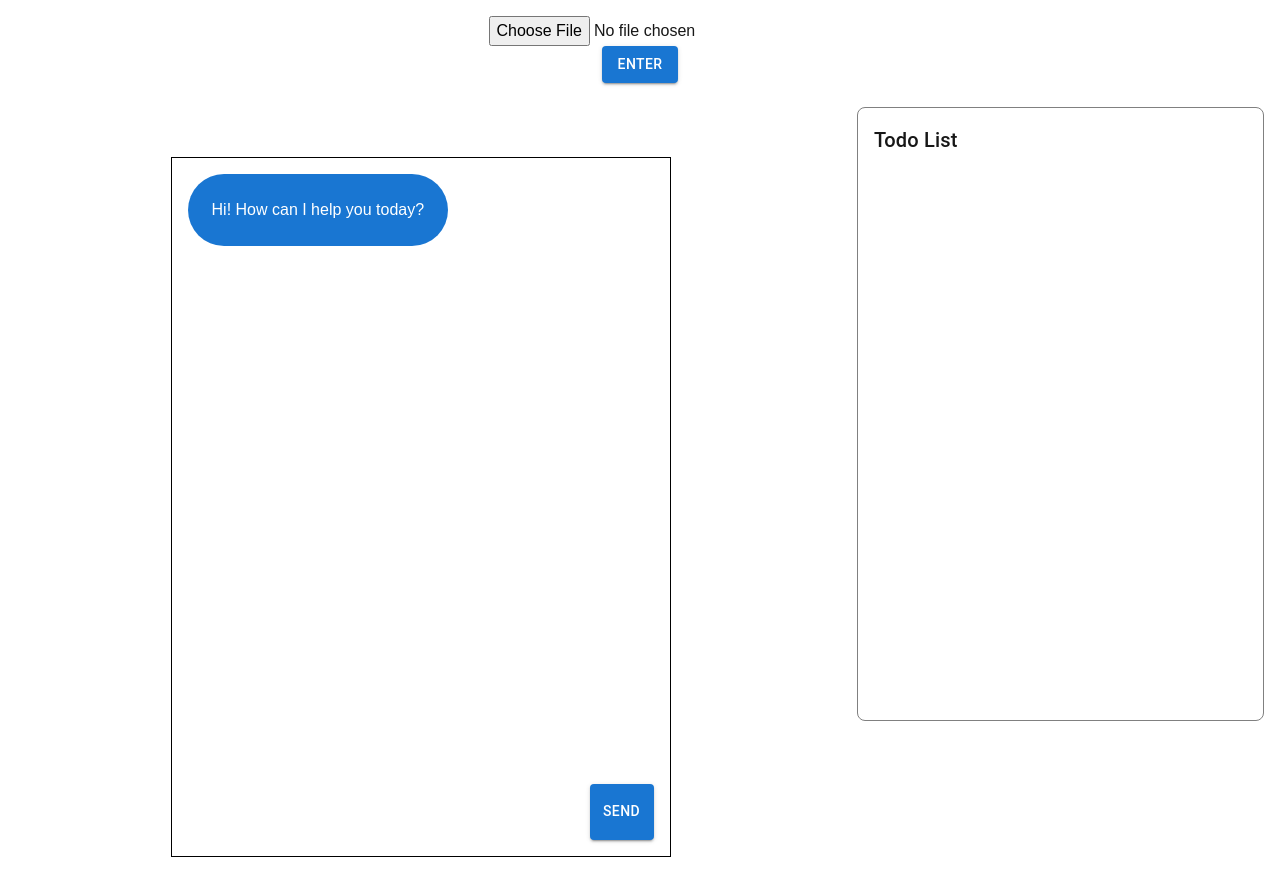
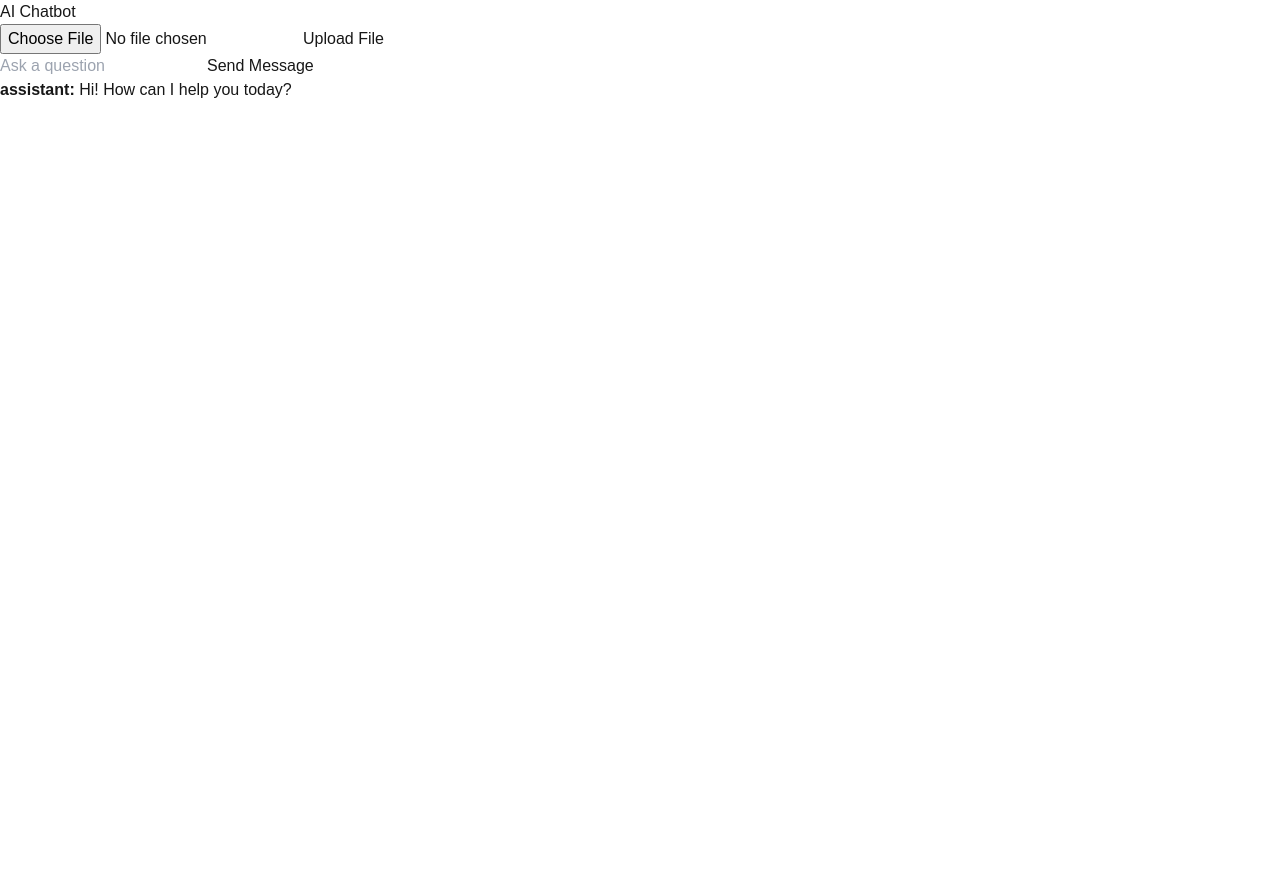
Before and after one commit to kyileiaye2021/insightbot, a Next.js app: page /dashboard in a window 1280 px wide. Shown: the top 896 px of the page. After the commit the page ends 800 px from the top, so only its background shows below. Built offline with nearby package versions, Linux system fonts and the light colour scheme.

Commit message:
updated setup_rag.py and dashboard/page.tsx

```diff
--- a/package.json
+++ b/package.json
@@ -15,10 +15,13 @@
     "@pinecone-database/pinecone": "^3.0.3",
     "@vercel/analytics": "^1.3.1",
     "axios": "^1.7.7",
+    "langchain": "^0.3.2",
+    "multer": "^1.4.5-lts.1",
     "next": "14.2.15",
     "openai": "^4.68.1",
     "react": "^18",
-    "react-dom": "^18"
+    "react-dom": "^18",
+    "tiktoken": "^1.0.17"
   },
   "devDependencies": {
     "@types/node": "^20",
--- a/src/app/dashboard/page.tsx
+++ b/src/app/dashboard/page.tsx
@@ -1,214 +1,76 @@
-'use client'
-import { Box, Button, Stack, TextField, Typography } from '@mui/material'
-import { useState } from 'react'
-import axios from 'axios'
+import axios from 'axios';
+import { useState } from 'react';
 
 export default function Home() {
-  const [file, setFile] = useState(null) // State to store selected file
+  const [file, setFile] = useState(null);
   const [messages, setMessages] = useState([
     {
       role: 'assistant',
       content: `Hi! How can I help you today?`,
     },
-  ])
-  const [message, setMessage] = useState('')
-  const [uploadMessage, setUploadMessage] = useState('') // State for showing upload status
+  ]);
+  const [message, setMessage] = useState('');
+  const [uploadMessage, setUploadMessage] = useState('');
 
-  // Functioin to handle file selection
-  //This function is triggered when a user selects a file
+  // Handle file selection
   const handleFileChange = (e) => {
-    setFile(e.target.files[0])
-  }
+    setFile(e.target.files[0]);
+  };
 
-  //function to handle file upload
-  //This function is triggered when the user clicks the Upload Files button.
+  // Handle file upload
   const handleUpload = async () => {
     if (!file) {
-      setUploadMessage('Please select a file to upload')
-      return
+      setUploadMessage('Please select a file to upload');
+      return;
     }
-    const formData = new FormData()
-    formData.append('file', file)
+
+    const formData = new FormData();
+    formData.append('file', file);
 
     try {
-      const response = await axios.post('http://127.0.0.1:5000/upload', formData);
-      setUploadMessage(response.data.message);  // Show success message
+      const response = await axios.post('http://127.0.0.1:5000/upload', formData, {
+        headers: {
+          'Content-Type': 'multipart/form-data',
+        },
+      });
+      setUploadMessage(response.data.message);
     } catch (error) {
-      setUploadMessage('Error uploading file');  // Show error message
-      console.error('File upload error:', error);
+      console.error('Error uploading file:', error);
+      setUploadMessage('Error uploading file');
     }
-  }
+  };
 
+  // Handle sending message to chatbot
   const sendMessage = async () => {
-    setMessage('')
-    setMessages((messages) => [
-      ...messages,
-      {role: 'user', content: message},
-      {role: 'assistant', content: ''},
-    ])
+    setMessage('');
+    setMessages((messages) => [...messages, { role: 'user', content: message }, { role: 'assistant', content: '' }]);
 
-    const response = fetch('http://127.0.0.1:5000/chat', { //// Point to Flask backend
-      method: 'POST',
-      headers: {
-        'Content-Type': 'application/json',
-      },
-      body: JSON.stringify({ question: message }), // send only the user message
-    }).then(async (res) => {
-      const reader = res.body.getReader()
-      const decoder = new TextDecoder()
-      let result = ''
-
-      return reader.read().then(function processText({done, value}) {
-        if (done) {
-          return result
-        }
-
-        const text = decoder.decode(value || new Uint8Array(), {stream: true})
-        setMessages((messages) => {
-          let lastMessage = messages[messages.length - 1]
-          let otherMessages = messages.slice(0, messages.length - 1)
-          return [
-            ...otherMessages,
-            {...lastMessage, content: lastMessage.content + text},
-          ]
-        })
-        return reader.read().then(processText)
-      })
-    })
-  }
-
-  /*const addTodo = () => {
-    if (todo.trim()) {
-      setTodos([...todos, todo])
-      setTodo('')
+    try {
+      const response = await axios.post('http://127.0.0.1:5000/chat', { question: message });
+      const assistantReply = response.data.answer;
+      setMessages((messages) => [...messages, { role: 'assistant', content: assistantReply }]);
+    } catch (error) {
+      console.error('Error sending message:', error);
     }
-  }*/
+  };
 
   return (
-<Box
-      width="100vw"
-      height="100vh"
-      display="flex"
-      flexDirection="column"
-      justifyContent="flex-start"
-      alignItems="center"
-      p={2}
-    >
-      {/* Top Button */}
-
-      <input type="file" onChange={handleFileChange} /> {/**allow users to select the PDF file for uploading */}
-      <Button variant="contained" sx={{ mb: 3 }} onClick={handleUpload} >
-        enter
-      </Button>
-      <Typography>{uploadMessage}</Typography> {/* Display upload status */}
-
-      {/* Columns Layout */}
-      <Stack direction="row" spacing={4} width="100%" height="80%">
-        {/* Chatbot UI */}
-        <Box
-      width="100vw"
-      height="100vh"
-      display="flex"
-      flexDirection="column"
-      justifyContent="center"
-      alignItems="center"
-    >
-      <Stack
-        direction={'column'}
-        width="500px"
-        height="700px"
-        border="1px solid black"
-        p={2}
-        spacing={3}
-      >
-        <Stack
-          direction={'column'}
-          spacing={2}
-          flexGrow={1}
-          overflow="auto"
-          maxHeight="100%"
-        >
-          {messages.map((message, index) => (
-            <Box
-              key={index}
-              display="flex"
-              justifyContent={
-                message.role === 'assistant' ? 'flex-start' : 'flex-end'
-              }
-            >
-              <Box
-                bgcolor={
-                  message.role === 'assistant'
-                    ? 'primary.main'
-                    : 'secondary.main'
-                }
-                color="white"
-                borderRadius={16}
-                p={3}
-              >
-                {message.content}
-              </Box>
-            </Box>
-          ))}
-        </Stack>
-        <Stack direction={'row'} spacing={2}>
-          <TextField
-            label="Message"
-            fullWidth
-            value={message}
-            onChange={(e) => setMessage(e.target.value)}
-            sx={{
-                input: { color: 'white' }, // Text color
-                label: { color: 'white' }, // Label color
-                '& .MuiOutlinedInput-root': {
-                  '& fieldset': {
-                    borderColor: 'white', // Default border color
-                  },
-                  '&:hover fieldset': {
-                    borderColor: 'white', // Hovered border color
-                  },
-                  '&.Mui-focused fieldset': {
-                    borderColor: 'white', // Focused border color
-                  },
-                },
-              }}
-          />
-          <Button variant="contained" onClick={sendMessage}>
-            Send
-          </Button>
-        </Stack>
-      </Stack>
-    </Box>
-
-        {/* Right Column: Todo List */}
-        <Box
-          width="50%"
-          height="100%"
-          border="1px solid gray"
-          borderRadius={2}
-          p={2}
-          display="flex"
-          flexDirection="column"
-          justifyContent="space-between"
-        >
-          <Typography variant="h6" mb={2}>
-            Todo List
-          </Typography>
-          <Stack direction="column" spacing={2} flexGrow={1} overflow="auto">
-            {/*{todos.map((todoItem, index) => (
-              <Box
-                key={index}
-                bgcolor="secondary.main"
-                color="white"
-                p={2}
-                borderRadius={16}
-              >
-                {todoItem}
-              </Box>
-            ))}*/}
-          </Stack>
-        </Box>
-      </Stack>
-    </Box>
-  )
+    <div>
+      <h1>AI Chatbot</h1>
+      <input type="file" onChange={handleFileChange} />
+      <button onClick={handleUpload}>Upload File</button>
+      <p>{uploadMessage}</p>
+      <div>
+        <input value={message} onChange={(e) => setMessage(e.target.value)} placeholder="Ask a question" />
+        <button onClick={sendMessage}>Send Message</button>
+      </div>
+      <div>
+        {messages.map((msg, index) => (
+          <p key={index}>
+            <strong>{msg.role}:</strong> {msg.content}
+          </p>
+        ))}
+      </div>
+    </div>
+  );
 }
```
Also changed, not shown: 2 other files (tests, documents, lock files or other folders).
